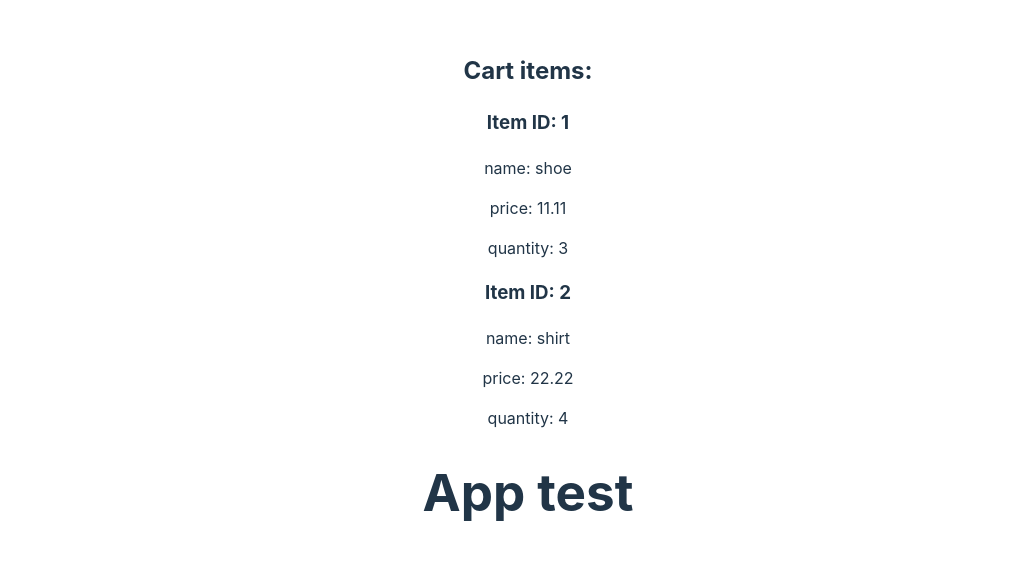
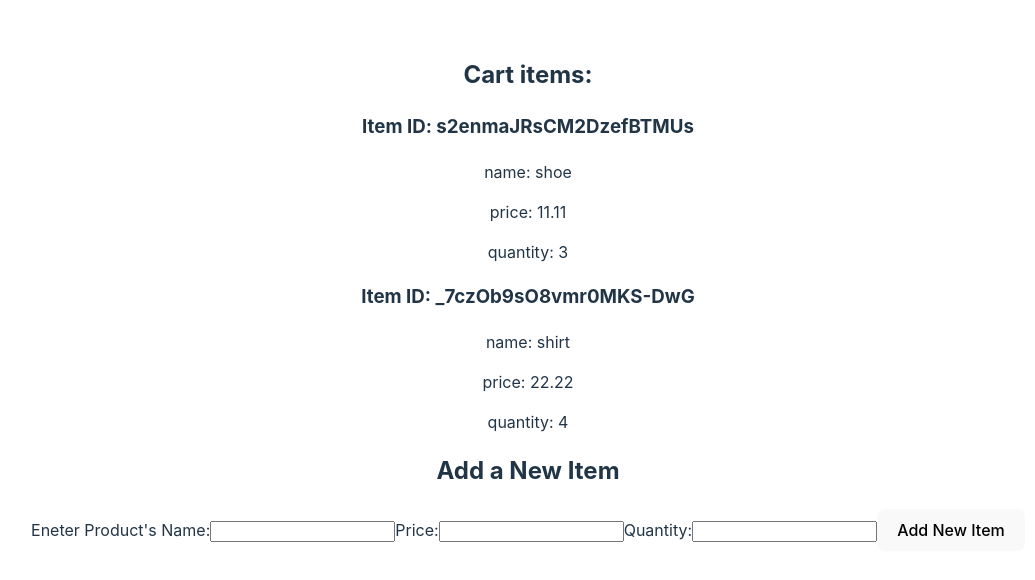
Before and after one commit to tgcidpl/ShopCart64, a React (Vite) app: page / in a window 1280 px wide. Shown: the part 106-686 px from the top of the page, without its empty margins (112-1147 px from the left). Built offline with nearby package versions, Linux system fonts and the light colour scheme.

Commit message:
AddNewItem done

```diff
--- a/src/App.jsx
+++ b/src/App.jsx
@@ -1,11 +1,12 @@
 import './App.css'
+import { AddNewItem } from './features/add/AddNewItem'
 import {Cart} from './features/cart/cart'
 
 function App() {
   return (
     <>
     <Cart/>
-      <h1>App test</h1>
+      <AddNewItem/>
 
     </>
   )
--- /dev/null
+++ b/src/features/add/AddNewItem.jsx
@@ -0,0 +1,69 @@
+import React, { useState } from 'react'
+import { useDispatch } from 'react-redux'
+import { nanoid } from '@reduxjs/toolkit'
+import { newItemAdded } from '../cart/cartSlice'
+
+export const AddNewItem = () => {
+  const [name, setName] = useState('')
+  const [price, setPrice] = useState('')
+  const [quantity, setQuantity] = useState('')
+
+  const dispatch = useDispatch()
+
+// TODO: price accepts more than 2 decimal spaces
+
+  const onNameChanged = e => setName(e.target.value)
+  const onPriceChanged = e => setPrice(parseFloat(e.target.value))
+  const onQuantityChanged = e => setQuantity(parseInt(e.target.value))
+  const onAddNewItemClicked = () => {
+    if (typeof name === 'string' && price && Number.isInteger(quantity)) {
+      dispatch(
+        newItemAdded({
+          id: nanoid(),
+          name,
+          price,
+          quantity
+        })
+      )
+      setName('')
+      setPrice('')
+      setQuantity('')
+    return
+    }
+    console.log('error')
+  }
+
+  return (
+    <section>
+      <h2>Add a New Item</h2>
+      <form>
+        <label htmlFor="name">Eneter Product's Name:</label>
+        <input
+          type="text"
+          id="name"
+          name="name"
+          value={name}
+          onChange={onNameChanged}
+        />
+        <label htmlFor="price">Price:</label>
+        <input
+          type="number"
+          id="price"
+          name="price"
+          value={price}
+          onChange={onPriceChanged}
+
+        />
+        <label htmlFor="quantity">Quantity:</label>
+        <input
+          id="quantity"
+          type="number"
+          name="quantity"
+          value={quantity}
+          onChange={onQuantityChanged}
+        />
+        <button type="button" onClick={onAddNewItemClicked}>Add New Item</button>
+      </form>
+    </section>
+  )
+}
--- a/src/features/cart/cartSlice.jsx
+++ b/src/features/cart/cartSlice.jsx
@@ -1,27 +1,21 @@
-import { createSlice } from "@reduxjs/toolkit"
+import { createSlice, nanoid } from "@reduxjs/toolkit"
 
-const initialState = [{id: 1, name:"shoe", price: 11.11, quantity: 3},{id: 2, name:"shirt", price: 22.22, quantity: 4} ]
+const initialState = [{id: nanoid(), name:"shoe", price: 11.11, quantity: 3},{id: nanoid(), name:"shirt", price: 22.22, quantity: 4} ]
 
 export const cartSlice = createSlice({
   name:'cart',
-  lastId: 0,
   initialState,
   reducers: {
-    itemAdded: (state, action) => {
-      state.push({
-        id: ++lastId,
-      name: action.payload.name,
-      price: action.payload.price,
-      quantity: action.payload.quantity
-      })
-    },
-    itemRemoved: (state, action) => {
-      const itemToRemove = state.find(item => item.id === action.payload)
-      state.filter(itemToRemove)
-    }
+    newItemAdded(state, action) {
+  state.push(action.payload)
+}
+
+    // itemRemoved: (state, action) => {
+    //   const itemToRemove = state.find(item => item.id === action.payload)
+    //   state.filter(itemToRemove)
   }
 })
 
-export const {itemAdded, itemRemoved} = cartSlice.actions
+export const {newItemAdded} = cartSlice.actions
 
 export default cartSlice.reducer
```
